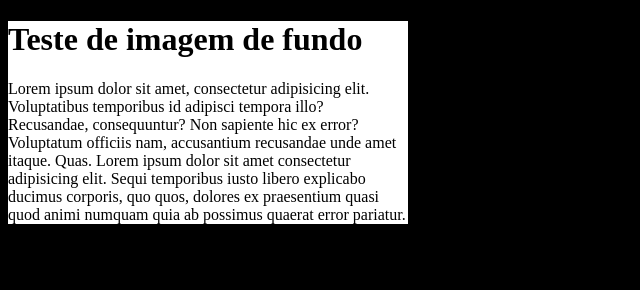
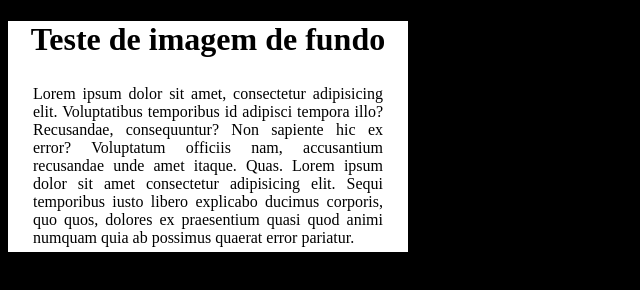
Before and after one commit to GiltonMota/Curso-em-video, a plain HTML site: page Exercicios/ex022/imagens/fundo006.html in a window 1280 px wide. Shown: the whole page, without its empty margins (0-640 px from the left). Drawn offline with Linux system fonts and the light colour scheme.

Commit message:
Update fundo006.html

```diff
--- a/Exercicios/ex022/imagens/fundo006.html
+++ b/Exercicios/ex022/imagens/fundo006.html
@@ -15,6 +15,16 @@
             background-color: white;
             width: 400px
         }
+
+        p {
+            text-align: justify;
+            padding: 5px;
+            margin: 20px 20px;
+
+        }
+        h1 {
+            text-align: center;
+        }
     </style>
 </head>
 <body>
```
